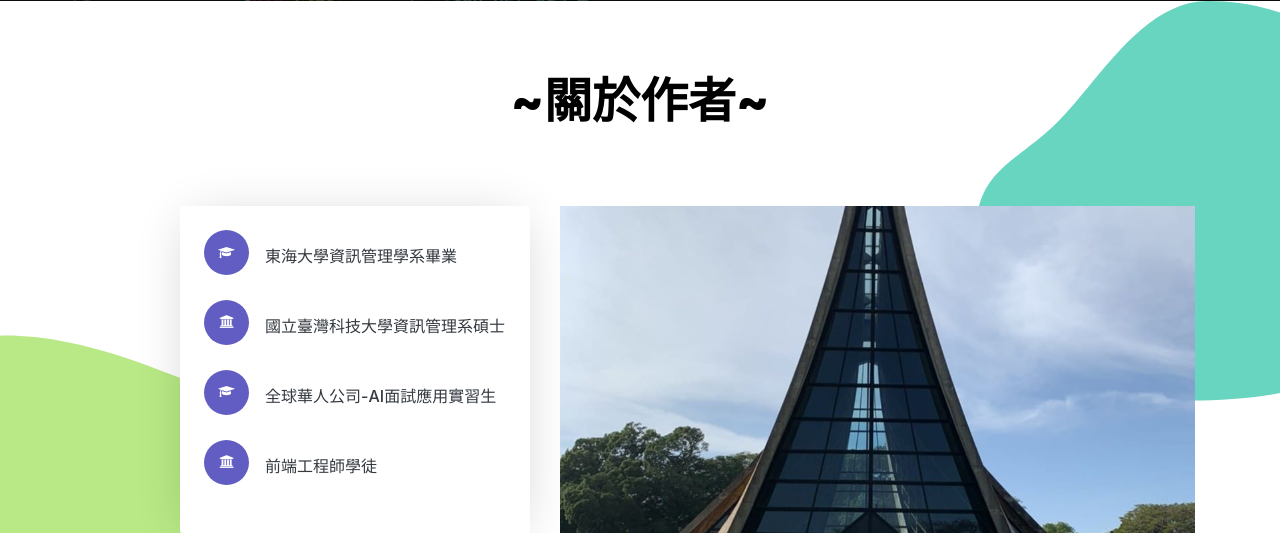
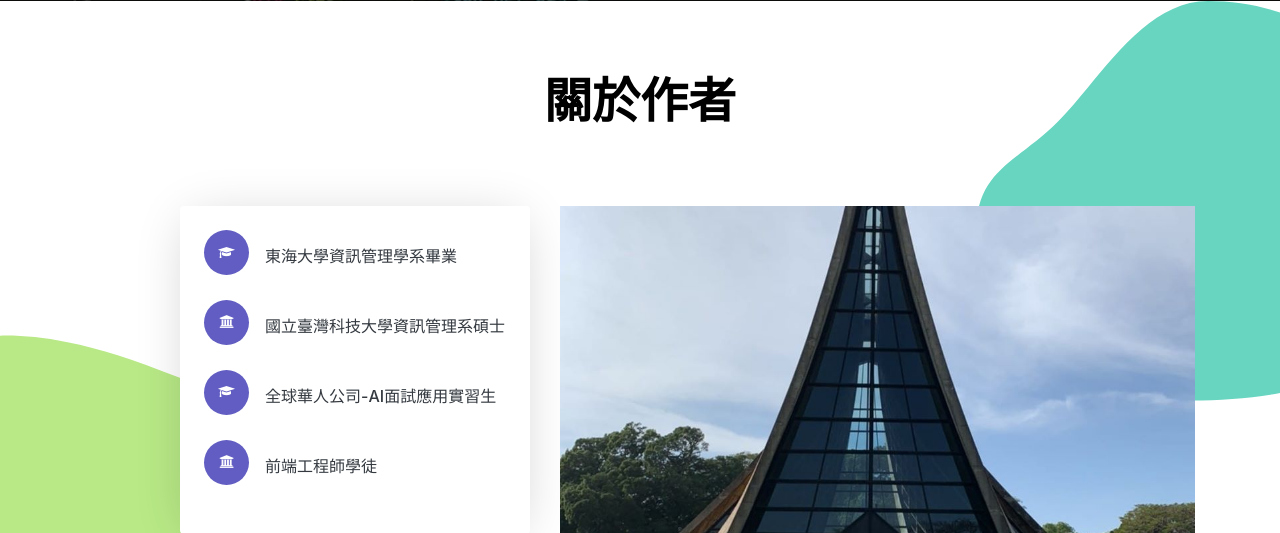
Before and after one commit to Jayce0918/leelearning, a Django app: page /index/ in a window 1280 px wide. Shown: the part 4486-5019 px from the top of the page. Run offline with Django 3.2, Linux system fonts and the light colour scheme; some libraries are stand-ins or nearby versions; some web fonts are replaced.

Commit message:
關於作者

```diff
--- a/templates/index.html
+++ b/templates/index.html
@@ -306,7 +306,7 @@
       <div class="container">
         <div class="row mb-5 justify-content-center" data-aos="fade-up" data-aos-delay="">
           <div class="col-lg-7 text-center">
-            <h2 class="section-title">~關於作者~</h2>
+            <h2 class="section-title">關於作者</h2>
           </div>
         </div>
         <div class="row">
```
